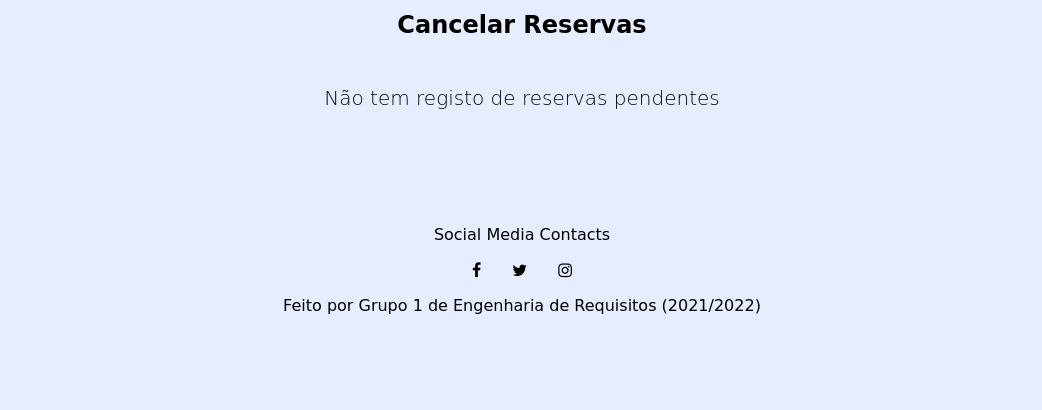
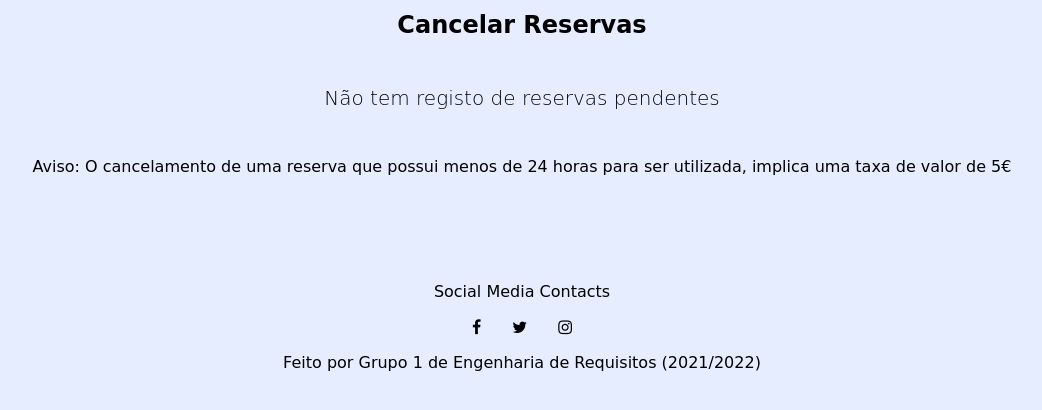
Before and after one commit to PedroRodrigues527/PHP, a PHP site: page /Engenharia_de_Requisitos/cancelar-reserva.php in a window 1280 px wide. Shown: the part 244-654 px from the top of the page, without its empty margins (118-1160 px from the left). Run offline with PHP 8.4, Linux system fonts and the light colour scheme; the visitor is signed in with stand-in values (Sample User, id 1); data that the repository does not hold is empty.

Commit message:
Botão cancelamento, ajustado

```diff
--- a/Engenharia_de_Requisitos/cancelar-reserva.php
+++ b/Engenharia_de_Requisitos/cancelar-reserva.php
@@ -85,11 +85,11 @@ if((isset($_SESSION['username']) || !empty($_SESSION['username']))) {
             echo'<td>' . $local[0] . '</td>'; //localidade
             echo'<td>' . $resultReserve[1] . '</td>';
             echo'<td>' . $resultReserve[2] . '</td>';
-            echo'<td>
+            echo'<td style="text-align: center">
                  <form method="POST" action="pagamento.php">
                  <input type="hidden" name="reservaid" value="'.$resultReserve[0].'"/>
                  <input type="hidden" name="paginaanterior" value="Cancelamento da Reserva"/>
-                 <button type="submit">Cancelar</button></form></td>';
+                 <button type="submit" style="padding-right: 55px; padding-left: 5px;">Cancelar</button></form></td>';
             echo'</tr>';
         }
         echo '</tbody>';
@@ -97,6 +97,8 @@ if((isset($_SESSION['username']) || !empty($_SESSION['username']))) {
     }
     echo '</div>
             </section>
+            <br><br>
+            <p style="text-align: center">Aviso: O cancelamento de uma reserva que possui menos de 24 horas para ser utilizada, implica uma taxa de valor de 5€</p>
 
             <!--Footer -->
             <section class="footer">
```
